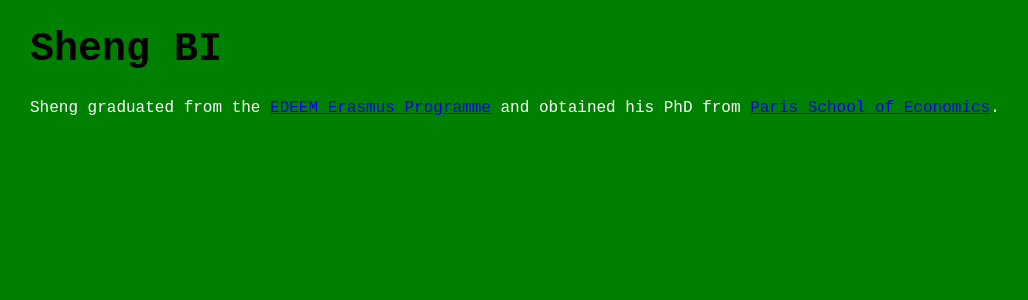
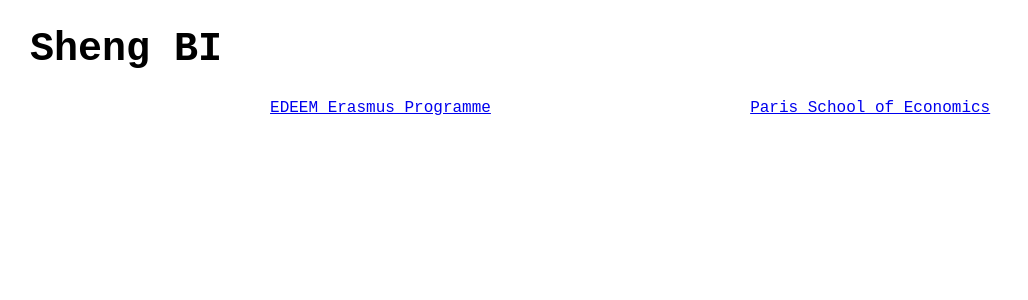
Before and after one commit to brbisheng/brbisheng.github.io, a Jekyll site: the page built from index.html, in a window 1280 px wide. Shown: the top 300 px of the page, without its empty margins (0-1028 px from the left). Built offline with Jekyll 4.4.1, drawn with Linux system fonts in a browser that asks for light colours; nearby versions of some CDN libraries.

Commit message:
Update style.css

```diff
--- a/assets/css/style.css
+++ b/assets/css/style.css
@@ -1,6 +1,6 @@
 
 body {
     font-family: "Courier New",Courier,monospace;
-    background-color: green;
+    background-color: white;
     margin: 0;
 }
```
